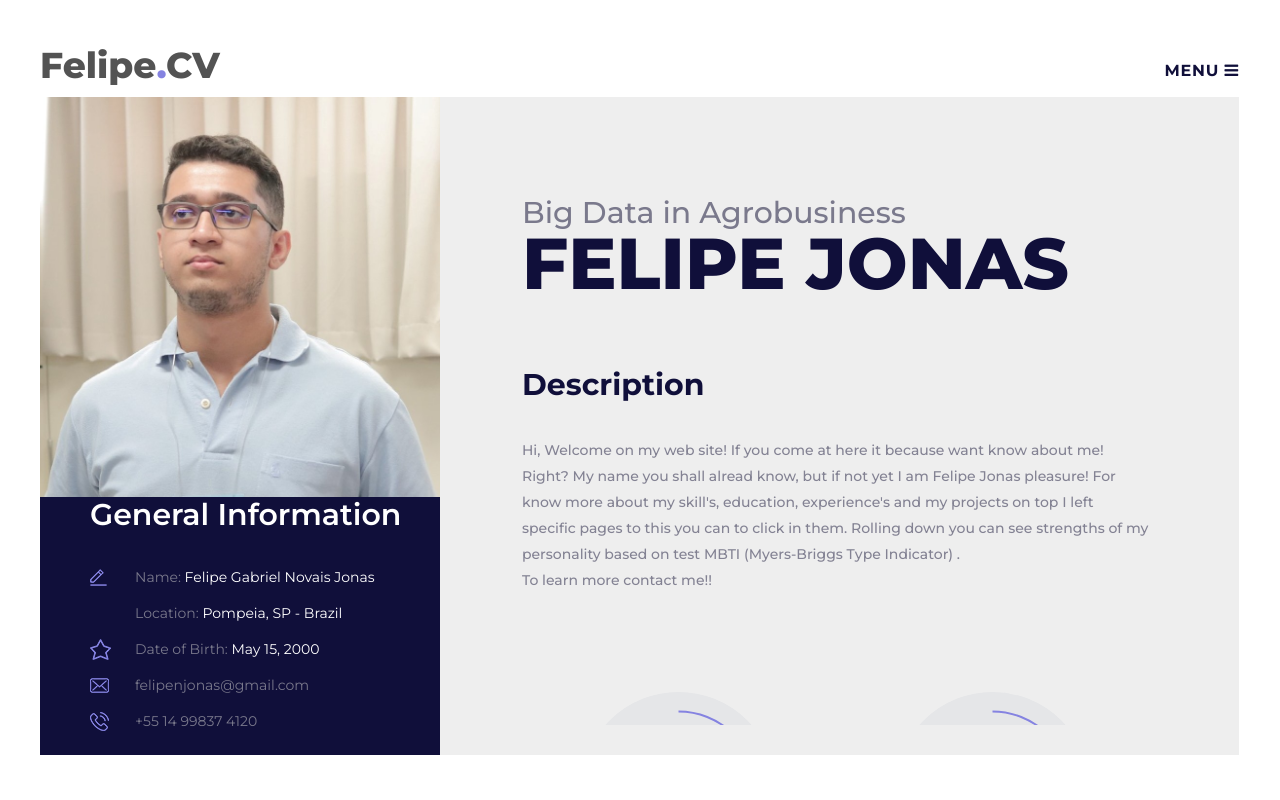
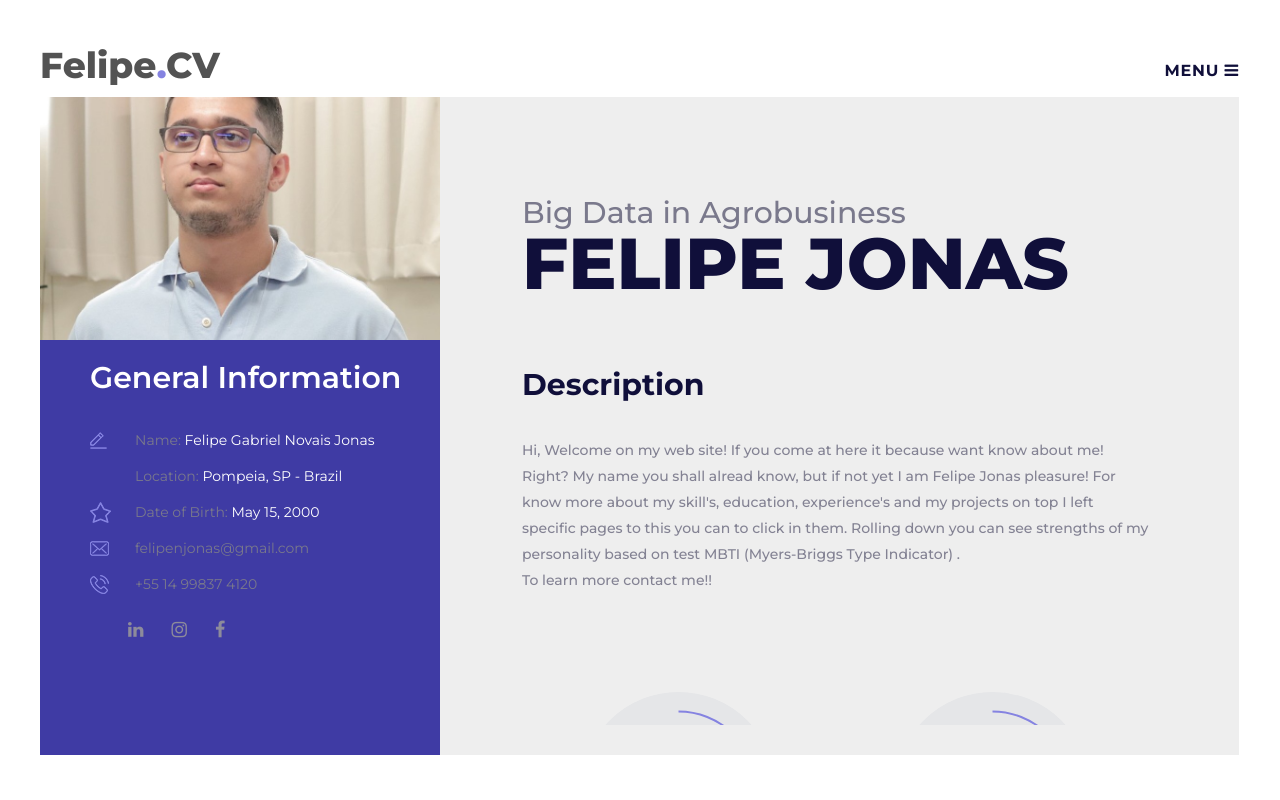
Before and after one commit to felipenjonas/new-cv-felipe, a plain HTML site: page vcard/about.html in a window 1280 px wide. Drawn offline with Linux system fonts and the light colour scheme; some packages are replaced by stand-ins of ours; a script that the page names is missing.

Commit message:
fix: padding general_info_image

```diff
--- a/vcard/about.html
+++ b/vcard/about.html
@@ -64,16 +64,17 @@
 		<div class="main_content_outer d-flex flex-xl-row flex-column align-items-start justify-content-start">
 
 			<!-- General Information -->
-			<div class="general_info d-flex flex-xl-column flex-md-row flex-column">
-				<div>
-					<div class="general_info_image">
+			<!-- <div class="general_info d-flex flex-xl-column flex-md-row flex-column"> -->
+			<div class="general_info d-flex flex-xl-column flex-md-row flex-column ">
+				<!-- <div> -->
+					<div class="general_info_image" >
 						<div class="background_image" style="background-image:url(images/283.jpg)"></div>
 						<!--<div class="header_button_2">
 							<a href="./contact.html">Available for freelance work</a>
 							<div class="d-flex flex-column align-items-center justify-content-center"><img src="images/download.png" alt=""></div>
 						</div> -->
 					</div>
-				</div>
+
 				<div class="general_info_content">
 					<div class="general_info_content_inner mCustomScrollbar" data-mcs-theme="minimal-dark">
 						<div class="general_info_title">General Information</div>
@@ -114,6 +115,7 @@
 						</div>
 					</div>
 				</div>
+				<!-- </div> -->
 			</div>
 
 			<!-- Main Content -->
--- a/vcard/styles/default.css
+++ b/vcard/styles/default.css
@@ -405,7 +405,8 @@ section
 {
 	width: 473px;
 	height: 100%;
-	background: #100f3a;
+	background: #3f3ba4;
+
 
 
 
@@ -413,7 +414,8 @@ section
 .general_info_image
 {
 	width: 100%;
-	height: 73px;
+	height: 100%;
+
 
 
 }
@@ -421,11 +423,10 @@ section
 {
 	width: 100%;
 	height: 100%;
-	padding-left: 77px;
-	padding-top: 0px;
-	padding-right: 15px;
-	padding-bottom: 20px;
-	overflow: hidden;
+	padding: 5%;
+	/* overflow: hidden; */
+	align-content: space-between;
+
 
 }
 .general_info_content_inner
```
